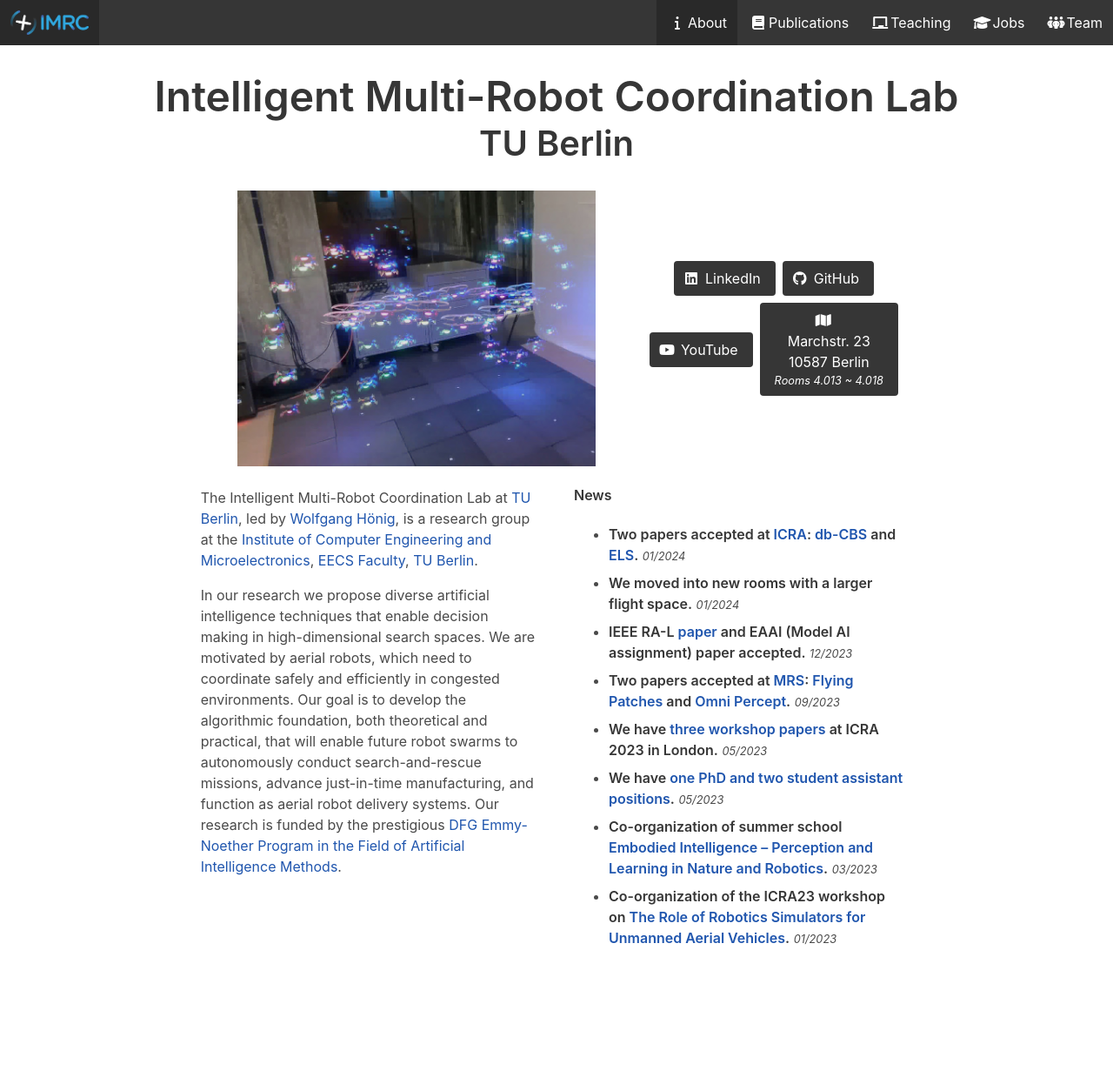
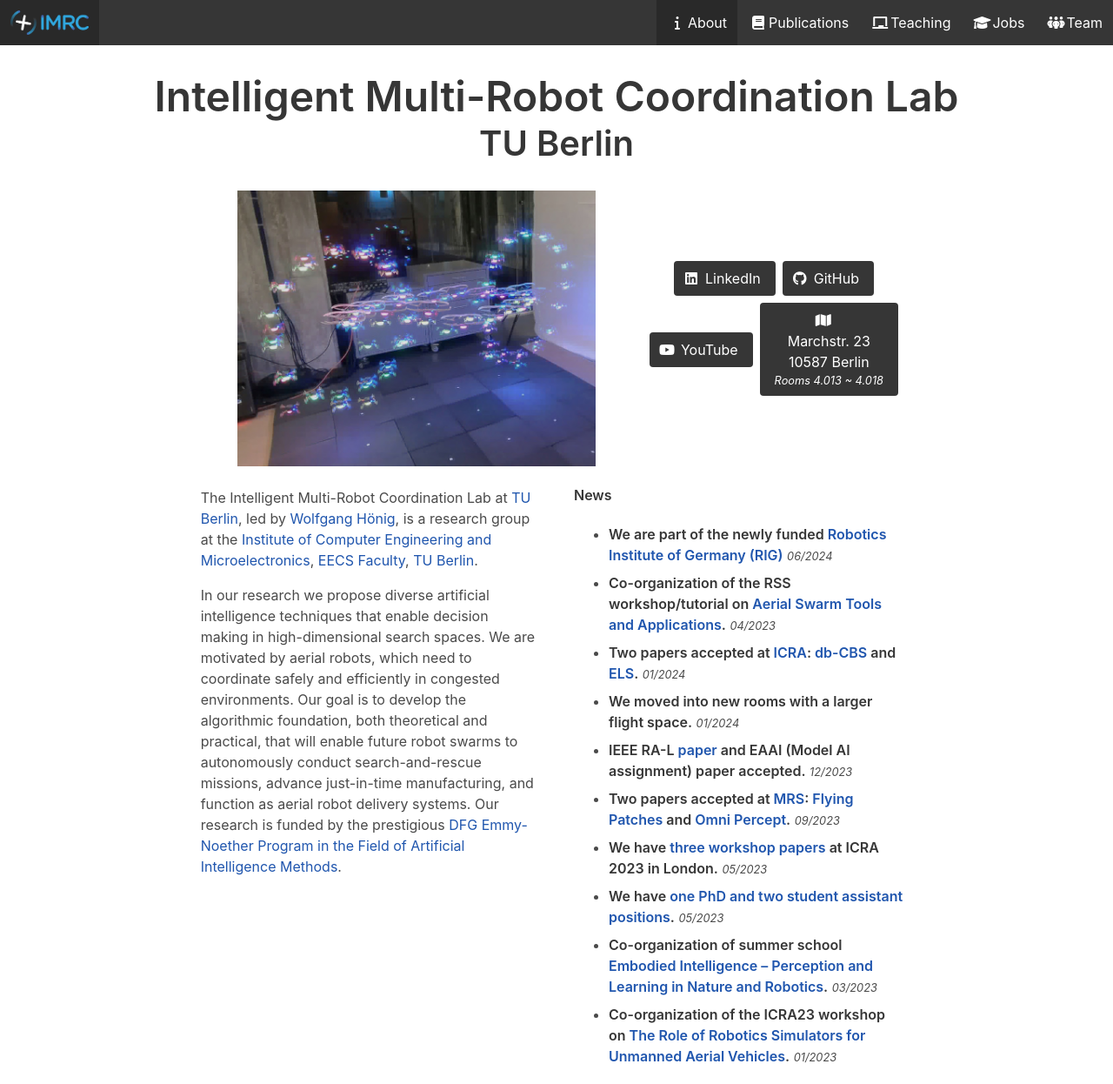
Before and after one commit to IMRCLab/imrclab.github.io, a Jekyll site: the page built from index.html, in a window 1280 px wide. Shown: the whole page at 87% size. Built offline with Jekyll 4.4.1, drawn with Linux system fonts in a browser that asks for light colours; before the commit the page ends 1110 px from its top, so only the background shows below that.

Commit message:
update news, team, and papers

```diff
--- a/_data/team.yml
+++ b/_data/team.yml
@@ -120,6 +120,8 @@ team:
     github: julienthevenoz
     image: julien_thevenoz.jpg
     start: 11/2023
+    end: 06/2024
+    next_role: MSc Student at EPFL
 
   - name: Christian Hickstein
     role: BS Thesis (Computer Engineering)
--- a/index.html
+++ b/index.html
@@ -78,6 +78,16 @@ title: IMRC
           <h2 class="subtitle is-6">News</h2>
 
           <ul>
+            <li>
+              <span class="title">We are part of the newly funded <a href="https://www.robotics-institute-germany.de/">Robotics Institute of Germany (RIG)</a></span>
+              <span class="note">06/2024</span>
+            </li>
+
+            <li>
+              <span class="title">Co-organization of the RSS workshop/tutorial on <a href="https://imrclab.github.io/workshop-aerial-swarms-rss2024">Aerial Swarm Tools and Applications</a>.</span>
+              <span class="note">04/2023</span>
+            </li>
+
             <li>
               <span class="title">Two papers accepted at <a href="https://2024.ieee-icra.org/">ICRA</a>: <a href="https://arxiv.org/abs/2309.16445">db-CBS</a> and <a href="https://www.user.tu-berlin.de/mtoussai/24-CompletionTrees/">ELS</a>.</span>
               <span class="note">01/2024</span>
```
Also changed, not shown: _data/papers.bib (+7 -3 lines).
